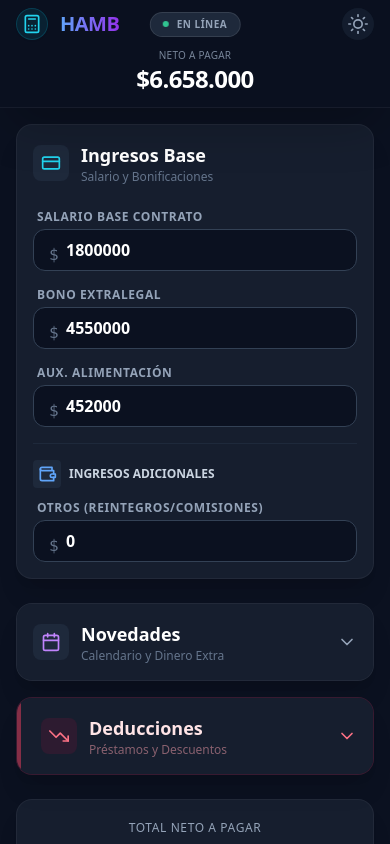
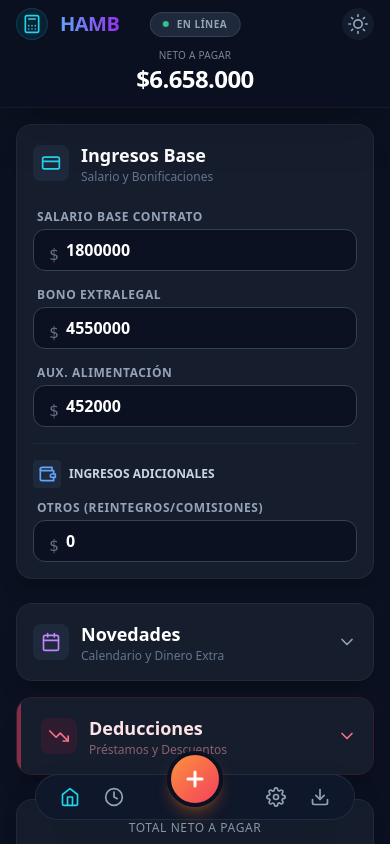
Before and after one commit to DilsonZM/NominaHAMB, a React (Vite) app: page / in a window 390 px wide. Shown: the top 844 px of the page. Built offline with nearby package versions, Linux system fonts and the light colour scheme.

Commit message:
Feat: Add Overtime Calculator and Bottom Navigation Bar

```diff
--- a/src/App.jsx
+++ b/src/App.jsx
@@ -5,6 +5,8 @@ import { TOOLS } from './constants/tools';
 import { isHoliday, isBusinessDay } from './utils/holidays';
 import { PDFDownloadLink } from '@react-pdf/renderer';
 import { PayrollPDF } from './components/PayrollPDF';
+import { BottomNav } from './components/BottomNav';
+import { OvertimeCalculator } from './components/OvertimeCalculator';
 
 // Hook personalizado para persistencia en localStorage
 function useLocalStorage(key, initialValue) {
@@ -54,6 +56,9 @@ export default function App() {
   const [food, setFood] = useLocalStorage('hamb_food', 452000);
   const [showCalendar, setShowCalendar] = useLocalStorage('hamb_showCalendar', false);
   const [showDeductions, setShowDeductions] = useLocalStorage('hamb_showDeductions', false);
+  const [activeTab, setActiveTab] = useState('home');
+  const [showOvertime, setShowOvertime] = useState(false);
+  const [overtimeValue, setOvertimeValue] = useLocalStorage('hamb_overtimeValue', 0);
 
   const [otrosIngresos, setOtrosIngresos] = useLocalStorage('hamb_otrosIngresos', 0);
   const [prestamos, setPrestamos] = useLocalStorage('hamb_prestamos', 0);
@@ -150,6 +155,7 @@ export default function App() {
     const safeBonus = Number(bonus) || 0;
     const safeFood = Number(food) || 0;
     const safeOtros = Number(otrosIngresos) || 0;
+    const safeOvertime = Number(overtimeValue) || 0;
     const safePrestamos = Number(prestamos) || 0;
     const safeFunebres = Number(funebres) || 0;
     const safeStart = parseInt(startDayInput) || 1;
@@ -197,10 +203,10 @@ export default function App() {
     const bonoReal = (safeBonus / 30) * diasParaBono;
     const auxAlimReal = (safeFood / 30) * diasParaAlimentacion;
 
-    const totalDevengado = pagoBasico + pagoRemoto + pagoCitaMedica + pagoPermisoRem + pagoVacaciones + pagoVacacionesResto + pagoIncapacidad + pagoLicRemun + pagoLeyMaria + bonoReal + auxAlimReal + safeOtros;
+    const totalDevengado = pagoBasico + pagoRemoto + pagoCitaMedica + pagoPermisoRem + pagoVacaciones + pagoVacacionesResto + pagoIncapacidad + pagoLicRemun + pagoLeyMaria + bonoReal + auxAlimReal + safeOtros + safeOvertime;
 
     // Deducciones
-    const ibc = pagoBasico + pagoRemoto + pagoCitaMedica + pagoPermisoRem + pagoVacaciones + pagoVacacionesResto + pagoIncapacidad + pagoLicRemun + pagoLeyMaria;
+    const ibc = pagoBasico + pagoRemoto + pagoCitaMedica + pagoPermisoRem + pagoVacaciones + pagoVacacionesResto + pagoIncapacidad + pagoLicRemun + pagoLeyMaria + safeOvertime;
     const salud = ibc * 0.04;
     const pension = ibc * 0.04;
 
@@ -239,9 +245,10 @@ export default function App() {
       safeFunebres,
       diasContrato,
       diasParaAlimentacion,
-      diasParaBono
+      diasParaBono,
+      safeOvertime
     };
-  }, [salary, bonus, food, otrosIngresos, prestamos, funebres, counters, startDayInput, endDayInput]);
+  }, [salary, bonus, food, otrosIngresos, prestamos, funebres, counters, startDayInput, endDayInput, overtimeValue]);
 
   const getDaysInMonth = (d) => new Date(d.getFullYear(), d.getMonth() + 1, 0).getDate();
   const getFirstDay = (d) => new Date(d.getFullYear(), d.getMonth(), 1).getDay();
@@ -498,6 +505,13 @@ export default function App() {
                           <div className="flex justify-between py-1">
                             <span className="text-slate-600 dark:text-slate-300 flex items-center gap-2">Otros Ingresos</span>
                             <span className="font-bold text-blue-500 dark:text-blue-400">{formatMoney(payroll.safeOtros)}</span>
+                          </div>
+                      )}
+
+                      {payroll.safeOvertime > 0 && (
+                          <div className="flex justify-between py-1">
+                            <span className="text-slate-600 dark:text-slate-300 flex items-center gap-2">Horas Extras</span>
+                            <span className="font-bold text-amber-500 dark:text-amber-400">{formatMoney(payroll.safeOvertime)}</span>
                           </div>
                       )}
 
@@ -824,6 +838,25 @@ export default function App() {
             {APP_VERSION}
           </p>
         </footer>
+
+        <BottomNav
+            activeTab={activeTab}
+            onTabChange={(tab) => {
+                setActiveTab(tab);
+                if (tab === 'overtime') setShowOvertime(true);
+            }}
+            onMainAction={() => setShowCalendar(true)}
+        />
+
+        <OvertimeCalculator
+            salary={salary}
+            isOpen={showOvertime}
+            onClose={() => {
+                setShowOvertime(false);
+                setActiveTab('home');
+            }}
+            onChange={setOvertimeValue}
+        />
       </div>
     </div>
   );
--- /dev/null
+++ b/src/components/BottomNav.jsx
@@ -0,0 +1,58 @@
+import React from 'react';
+import { Icons } from './Icons';
+
+export const BottomNav = ({ activeTab, onTabChange, onMainAction }) => {
+  const navItems = [
+    { id: 'home', icon: Icons.Home, label: 'Inicio' },
+    { id: 'overtime', icon: Icons.Clock, label: 'Extras' },
+  ];
+
+  const secondaryItems = [
+    { id: 'settings', icon: Icons.Settings, label: 'Ajustes' }, // Placeholder for now
+    { id: 'pdf', icon: Icons.Download, label: 'PDF' }, // Placeholder for now
+  ];
+
+  return (
+    <div className="fixed bottom-6 left-1/2 transform -translate-x-1/2 z-40 w-full max-w-xs sm:max-w-sm">
+      <div className="bg-[#1e293b] dark:bg-[#0f172a] rounded-full px-6 py-3 shadow-2xl border border-slate-700/50 flex items-center justify-between relative">
+
+        {/* Left Items */}
+        <div className="flex gap-6">
+            {navItems.map(item => (
+                <button
+                    key={item.id}
+                    onClick={() => onTabChange(item.id)}
+                    className={`flex flex-col items-center gap-1 transition-colors ${activeTab === item.id ? 'text-cyan-400' : 'text-slate-400 hover:text-slate-200'}`}
+                >
+                    <item.icon />
+                </button>
+            ))}
+        </div>
+
+        {/* Center Action Button (Floating) */}
+        <div className="absolute left-1/2 -top-6 transform -translate-x-1/2">
+            <button
+                onClick={onMainAction}
+                className="w-14 h-14 bg-gradient-to-br from-orange-400 to-rose-500 rounded-full flex items-center justify-center text-white shadow-lg shadow-orange-500/30 hover:scale-105 active:scale-95 transition-transform border-4 border-slate-50 dark:border-[#0B1120]"
+            >
+                <Icons.Plus />
+            </button>
+        </div>
+
+        {/* Right Items */}
+        <div className="flex gap-6">
+            {secondaryItems.map(item => (
+                <button
+                    key={item.id}
+                    onClick={() => onTabChange(item.id)}
+                    className={`flex flex-col items-center gap-1 transition-colors ${activeTab === item.id ? 'text-cyan-400' : 'text-slate-400 hover:text-slate-200'}`}
+                >
+                    <item.icon />
+                </button>
+            ))}
+        </div>
+
+      </div>
+    </div>
+  );
+};
--- a/src/components/Icons.jsx
+++ b/src/components/Icons.jsx
@@ -13,5 +13,9 @@ export const Icons = {
   TrendingDown: () => <svg className="w-5 h-5" viewBox="0 0 24 24" fill="none" stroke="currentColor" strokeWidth="2" strokeLinecap="round" strokeLinejoin="round"><polyline points="23 18 13.5 8.5 8.5 13.5 1 6"/><polyline points="17 18 23 18 23 12"/></svg>,
   Check: () => <svg className="w-4 h-4" viewBox="0 0 24 24" fill="none" stroke="currentColor" strokeWidth="2" strokeLinecap="round" strokeLinejoin="round"><polyline points="20 6 9 17 4 12"/></svg>,
   Trash: () => <svg className="w-4 h-4" viewBox="0 0 24 24" fill="none" stroke="currentColor" strokeWidth="2" strokeLinecap="round" strokeLinejoin="round"><polyline points="3 6 5 6 21 6"/><path d="M19 6v14a2 2 0 0 1-2 2H7a2 2 0 0 1-2-2V6m3 0V4a2 2 0 0 1 2-2h4a2 2 0 0 1 2 2v2"/></svg>,
-  Download: ({ className }) => <svg className={className || "w-5 h-5"} viewBox="0 0 24 24" fill="none" stroke="currentColor" strokeWidth="2" strokeLinecap="round" strokeLinejoin="round"><path d="M21 15v4a2 2 0 0 1-2 2H5a2 2 0 0 1-2-2v-4"/><polyline points="7 10 12 15 17 10"/><line x1="12" y1="15" x2="12" y2="3"/></svg>
+  Download: ({ className }) => <svg className={className || "w-5 h-5"} viewBox="0 0 24 24" fill="none" stroke="currentColor" strokeWidth="2" strokeLinecap="round" strokeLinejoin="round"><path d="M21 15v4a2 2 0 0 1-2 2H5a2 2 0 0 1-2-2v-4"/><polyline points="7 10 12 15 17 10"/><line x1="12" y1="15" x2="12" y2="3"/></svg>,
+  Clock: () => <svg className="w-5 h-5" viewBox="0 0 24 24" fill="none" stroke="currentColor" strokeWidth="2" strokeLinecap="round" strokeLinejoin="round"><circle cx="12" cy="12" r="10"/><polyline points="12 6 12 12 16 14"/></svg>,
+  Home: () => <svg className="w-5 h-5" viewBox="0 0 24 24" fill="none" stroke="currentColor" strokeWidth="2" strokeLinecap="round" strokeLinejoin="round"><path d="M3 9l9-7 9 7v11a2 2 0 0 1-2 2H5a2 2 0 0 1-2-2z"/><polyline points="9 22 9 12 15 12 15 22"/></svg>,
+  Plus: () => <svg className="w-6 h-6" viewBox="0 0 24 24" fill="none" stroke="currentColor" strokeWidth="3" strokeLinecap="round" strokeLinejoin="round"><line x1="12" y1="5" x2="12" y2="19"/><line x1="5" y1="12" x2="19" y2="12"/></svg>,
+  Settings: () => <svg className="w-5 h-5" viewBox="0 0 24 24" fill="none" stroke="currentColor" strokeWidth="2" strokeLinecap="round" strokeLinejoin="round"><circle cx="12" cy="12" r="3"/><path d="M19.4 15a1.65 1.65 0 0 0 .33 1.82l.06.06a2 2 0 0 1 0 2.83 2 2 0 0 1-2.83 0l-.06-.06a1.65 1.65 0 0 0-1.82-.33 1.65 1.65 0 0 0-1 1.51V21a2 2 0 0 1-2 2 2 2 0 0 1-2-2v-.09A1.65 1.65 0 0 0 9 19.4a1.65 1.65 0 0 0-1.82.33l-.06.06a2 2 0 0 1-2.83 0 2 2 0 0 1 0-2.83l.06-.06a1.65 1.65 0 0 0 .33-1.82 1.65 1.65 0 0 0-1.51-1H3a2 2 0 0 1-2-2 2 2 0 0 1 2-2h.09A1.65 1.65 0 0 0 4.6 9a1.65 1.65 0 0 0-.33-1.82l-.06-.06a2 2 0 0 1 0-2.83 2 2 0 0 1 2.83 0l.06.06a1.65 1.65 0 0 0 1.82.33H9a1.65 1.65 0 0 0 1-1.51V3a2 2 0 0 1 2-2 2 2 0 0 1 2 2v.09a1.65 1.65 0 0 0 1 1.51 1.65 1.65 0 0 0 1.82-.33l.06-.06a2 2 0 0 1 2.83 0 2 2 0 0 1 0 2.83l-.06.06a1.65 1.65 0 0 0-.33 1.82V9a1.65 1.65 0 0 0 1.51 1H21a2 2 0 0 1 2 2 2 2 0 0 1-2 2h-.09a1.65 1.65 0 0 0-1.51 1z"/></svg>
 };
--- /dev/null
+++ b/src/components/OvertimeCalculator.jsx
@@ -0,0 +1,83 @@
+import React, { useState, useEffect } from 'react';
+import { Icons } from './Icons';
+import { formatMoney } from '../utils/formatMoney';
+
+const RATES = {
+  HED: { label: 'Extra Diurna', factor: 1.25, color: 'text-orange-500' },
+  HEN: { label: 'Extra Nocturna', factor: 1.75, color: 'text-blue-500' },
+  RN:  { label: 'Recargo Nocturno', factor: 0.35, color: 'text-indigo-400' },
+  DD:  { label: 'Dom/Festivo', factor: 1.75, color: 'text-rose-500' },
+  HEDF:{ label: 'Extra Dom. Diurna', factor: 2.00, color: 'text-orange-600' },
+  HENF:{ label: 'Extra Dom. Nocturna', factor: 2.50, color: 'text-purple-500' },
+};
+
+export const OvertimeCalculator = ({ salary, isOpen, onClose, onChange }) => {
+  const [hours, setHours] = useState({ HED: 0, HEN: 0, RN: 0, DD: 0, HEDF: 0, HENF: 0 });
+
+  // Cargar desde localStorage si existe (opcional, por ahora local)
+  // Calcular valor hora (Usando 230 horas promedio por reducción jornada o 240 estándar)
+  // Para simplificar y ser estándar: Salario / 30 / 8
+  const hourlyRate = salary / 240;
+
+  const totalOvertime = Object.entries(hours).reduce((acc, [key, val]) => {
+    return acc + (val * hourlyRate * RATES[key].factor);
+  }, 0);
+
+  useEffect(() => {
+    onChange(totalOvertime);
+  }, [totalOvertime]);
+
+  const handleInput = (key, val) => {
+    const num = parseFloat(val) || 0;
+    setHours(prev => ({ ...prev, [key]: num }));
+  };
+
+  if (!isOpen) return null;
+
+  return (
+    <div className="fixed inset-0 z-50 flex items-end justify-center sm:items-center pointer-events-none">
+      {/* Backdrop */}
+      <div className="absolute inset-0 bg-black/20 backdrop-blur-sm pointer-events-auto" onClick={onClose}></div>
+
+      {/* Modal / Sheet */}
+      <div className="bg-white dark:bg-[#161E2E] w-full max-w-md p-6 rounded-t-3xl sm:rounded-3xl shadow-2xl transform transition-transform duration-300 pointer-events-auto animate-in slide-in-from-bottom-10">
+        <div className="w-12 h-1.5 bg-slate-200 dark:bg-slate-700 rounded-full mx-auto mb-6"></div>
+
+        <div className="flex items-center gap-3 mb-6">
+            <div className="p-2 bg-amber-100 dark:bg-amber-900/20 rounded-xl text-amber-600 dark:text-amber-400">
+                <Icons.Clock />
+            </div>
+            <div>
+                <h2 className="text-xl font-bold text-slate-900 dark:text-white">Horas Extras</h2>
+                <p className="text-xs text-slate-500">Calculadora de Recargos</p>
+            </div>
+            <div className="ml-auto text-right">
+                <p className="text-[10px] text-slate-400 uppercase font-bold">Total Extras</p>
+                <p className="text-lg font-black text-amber-500">{formatMoney(totalOvertime)}</p>
+            </div>
+        </div>
+
+        <div className="grid grid-cols-2 gap-3 max-h-[60vh] overflow-y-auto custom-scrollbar pb-4">
+            {Object.entries(RATES).map(([key, config]) => (
+                <div key={key} className="bg-slate-50 dark:bg-[#0B1120] p-3 rounded-xl border border-slate-100 dark:border-slate-800">
+                    <label className={`text-[10px] font-bold uppercase mb-1 block ${config.color}`}>{config.label}</label>
+                    <div className="flex items-center gap-2">
+                        <input
+                            type="number"
+                            value={hours[key] || ''}
+                            onChange={(e) => handleInput(key, e.target.value)}
+                            placeholder="0"
+                            className="w-full bg-transparent text-xl font-bold text-slate-700 dark:text-white outline-none"
+                        />
+                        <span className="text-xs text-slate-400 font-bold">Hrs</span>
+                    </div>
+                    <p className="text-[10px] text-slate-400 mt-1">
+                        {formatMoney(hours[key] * hourlyRate * config.factor)}
+                    </p>
+                </div>
+            ))}
+        </div>
+      </div>
+    </div>
+  );
+};
```
Also changed, not shown: src/components/PayrollPDF.jsx (+7 -0 lines), 1 other file (tests, documents, lock files or other folders).
